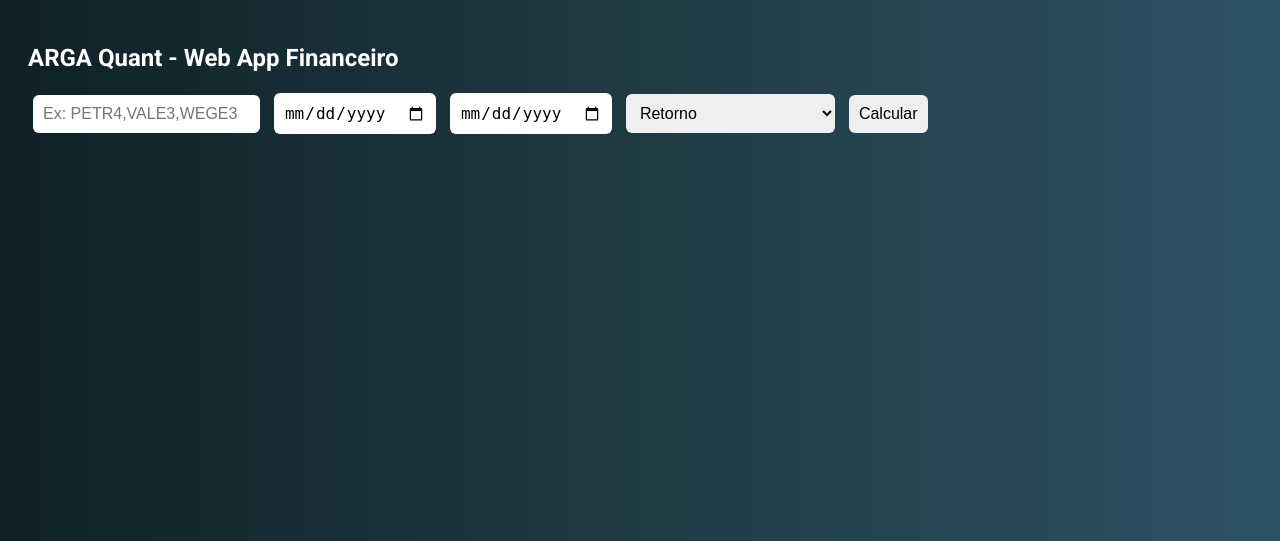
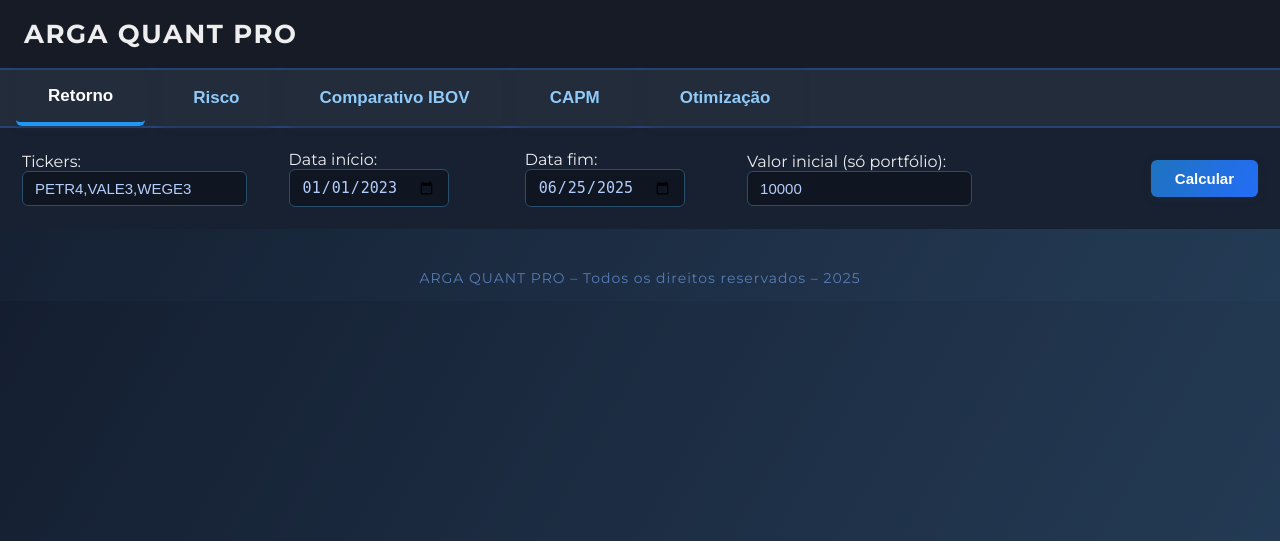
Before and after one commit to alanrichard77/stockquantarga, a Flask app: page / in a window 1280 px wide. Shown: the top 541 px of the page. Run offline with Flask 3, Linux system fonts and the light colour scheme.

Commit message:
Add files via upload

```diff
--- a/app.py
+++ b/app.py
@@ -1,4 +1,3 @@
-
 import yfinance as yf
 import pandas as pd
 import numpy as np
@@ -8,97 +7,121 @@ import plotly.io as pio
 
 app = Flask(__name__)
 
+def corrigir_tickers(tickers):
+    return [t.upper() + '.SA' if (not t.endswith('.SA') and t != '^BVSP') else t.upper() for t in tickers]
+
 def baixar_dados(tickers, inicio, fim):
-    df = yf.download(tickers, start=inicio, end=fim)['Close']
-    if isinstance(df, pd.Series):
-        df = df.to_frame()
+    tickers_corrigidos = corrigir_tickers(tickers)
+    df = yf.download(tickers_corrigidos, start=inicio, end=fim)['Close']
+    df.columns = [c.replace('.SA', '') for c in df.columns]
     return df.dropna()
 
 @app.route('/', methods=['GET', 'POST'])
 def index():
     resultado = None
     grafico_json = None
+    aba = 'retorno'
+    tickers = ['PETR4', 'VALE3', 'WEGE3']
+    inicio = '2023-01-01'
+    fim = pd.Timestamp.today().strftime('%Y-%m-%d')
+    valor_inicial = 10000
+
     if request.method == 'POST':
-        tickers = request.form['tickers'].upper().replace(" ", "").split(',')
+        aba = request.form['aba']
+        tickers = request.form['tickers'].replace(' ', '').split(',')
         inicio = request.form['inicio']
         fim = request.form['fim']
-        tipo = request.form['tipo']
+        valor_inicial = float(request.form.get('valor_inicial', 10000))
+
         df = baixar_dados(tickers + ['^BVSP'], inicio, fim)
-        df.columns = [t.replace('.SA', '') if '.SA' in t else t for t in df.columns]
-        df.dropna(inplace=True)
+        if len(df) == 0:
+            resultado = "Nenhum dado encontrado para os parâmetros selecionados."
+        else:
+            if aba == 'retorno':
+                retorno_simples = ((df.iloc[-1] / df.iloc[0]) - 1) * 100
+                retorno_log = np.log(df / df.shift(1)).mean() * 252 * 100
+                resultado = {
+                    "Retorno Simples (%)": retorno_simples.round(2).to_dict(),
+                    "Retorno Log (%)": retorno_log.round(2).to_dict()
+                }
+                fig = go.Figure()
+                for col in df.columns:
+                    fig.add_trace(go.Scatter(x=df.index, y=df[col], name=col))
+                fig.update_layout(title="Histórico de Preços", template="plotly_dark")
+                grafico_json = pio.to_html(fig, full_html=False)
 
-        if tipo == 'retorno':
-            retorno_simples = ((df.iloc[-1] / df.iloc[0]) - 1) * 100
-            retorno_log = np.log(df / df.shift(1)).mean() * 252 * 100
-            resultado = {
-                "Retorno Simples (%)": retorno_simples.round(2).to_dict(),
-                "Retorno Log (%)": retorno_log.round(2).to_dict()
-            }
-            fig = go.Figure()
-            for col in df.columns:
-                fig.add_trace(go.Scatter(x=df.index, y=df[col], name=col))
-            fig.update_layout(title="Histórico de Preços", template="plotly_dark")
-            grafico_json = pio.to_html(fig, full_html=False)
+            elif aba == 'risco':
+                retorno = df.pct_change().dropna()
+                vol_anual = retorno.std() * np.sqrt(252) * 100
+                cov = retorno.cov()
+                corr = retorno.corr()
+                resultado = {
+                    "Volatilidade (%)": vol_anual.round(2).to_dict(),
+                    "Covariância": cov.round(4).to_dict(),
+                    "Correlação": corr.round(4).to_dict()
+                }
+                fig = go.Figure(data=[go.Bar(x=vol_anual.index, y=vol_anual.values)])
+                fig.update_layout(title="Volatilidade Anualizada (%)", template="plotly_dark")
+                grafico_json = pio.to_html(fig, full_html=False)
 
-        elif tipo == 'risco':
-            retorno = df.pct_change().dropna()
-            vol_anual = retorno.std() * np.sqrt(252) * 100
-            cov = retorno.cov()
-            corr = retorno.corr()
-            resultado = {
-                "Volatilidade (%)": vol_anual.round(2).to_dict(),
-                "Covariância": cov.to_dict(),
-                "Correlação": corr.to_dict()
-            }
-            fig = go.Figure(data=[go.Bar(x=vol_anual.index, y=vol_anual.values)])
-            fig.update_layout(title="Volatilidade Anualizada (%)", template="plotly_dark")
-            grafico_json = pio.to_html(fig, full_html=False)
+            elif aba == 'comparativo':
+                ativo = tickers[0]
+                df['DIF'] = df[ativo].pct_change() - df['^BVSP'].pct_change()
+                resultado = {"Média Diferença %": round(df['DIF'].mean() * 100, 2)}
+                fig = go.Figure()
+                fig.add_trace(go.Scatter(x=df.index, y=df['DIF'] * 100, name='Diferença %'))
+                fig.update_layout(title=f'Diferença Diária %: {ativo} x IBOV', template="plotly_dark")
+                grafico_json = pio.to_html(fig, full_html=False)
 
-        elif tipo == 'comparativo':
-            ativo = tickers[0]
-            df['DIF'] = df[ativo].pct_change() - df['^BVSP'].pct_change()
-            resultado = {"Média Diferença %": round(df['DIF'].mean() * 100, 2)}
-            fig = go.Figure()
-            fig.add_trace(go.Scatter(x=df.index, y=df['DIF'] * 100, name='Diferença %'))
-            fig.update_layout(title=f'Diferença Diária %: {ativo} x IBOV', template="plotly_dark")
-            grafico_json = pio.to_html(fig, full_html=False)
+            elif aba == 'capm':
+                retorno = np.log(df / df.shift(1)).dropna()
+                rf = 0.1375  # taxa livre de risco (13.75%)
+                rm = retorno['^BVSP'].mean() * 252
+                capms = {}
+                betas = {}
+                for ticker in tickers:
+                    if ticker == '^BVSP': continue
+                    beta = retorno[ticker].cov(retorno['^BVSP']) / retorno['^BVSP'].var()
+                    betas[ticker] = round(beta, 3)
+                    capm = rf + beta * (rm - rf)
+                    capms[ticker] = round(capm * 100, 2)
+                resultado = {
+                    "Beta": betas,
+                    "Retorno esperado CAPM (%)": capms
+                }
+                fig = go.Figure(data=[go.Bar(x=list(capms.keys()), y=list(capms.values()))])
+                fig.update_layout(title="Retorno Esperado pelo CAPM (%)", template="plotly_dark")
+                grafico_json = pio.to_html(fig, full_html=False)
 
-        elif tipo == 'capm':
-            retorno = np.log(df / df.shift(1)).dropna()
-            rf = 0.1375  # taxa livre de risco (13.75%)
-            rm = retorno['^BVSP'].mean() * 252
-            capms = {}
-            for ticker in tickers:
-                if ticker == '^BVSP': continue
-                beta = retorno[ticker].cov(retorno['^BVSP']) / retorno['^BVSP'].var()
-                capm = rf + beta * (rm - rf)
-                capms[ticker] = round(capm * 100, 2)
-            resultado = {"CAPM (%)": capms}
-            fig = go.Figure(data=[go.Bar(x=list(capms.keys()), y=list(capms.values()))])
-            fig.update_layout(title="Retorno Esperado pelo CAPM (%)", template="plotly_dark")
-            grafico_json = pio.to_html(fig, full_html=False)
+            elif aba == 'otimizacao':
+                retorno = np.log(df / df.shift(1)).dropna()
+                n = len(tickers)
+                pesos = np.random.random(n)
+                pesos /= pesos.sum()
+                mean_returns = retorno[tickers].mean() * 252
+                cov_matrix = retorno[tickers].cov() * 252
+                retorno_esperado = np.dot(pesos, mean_returns)
+                volatilidade = np.sqrt(np.dot(pesos.T, np.dot(cov_matrix, pesos)))
+                sharpe = (retorno_esperado - 0.1375) / volatilidade
+                resultado = {
+                    "Retorno Esperado (%)": round(retorno_esperado * 100, 2),
+                    "Volatilidade (%)": round(volatilidade * 100, 2),
+                    "Sharpe Ratio": round(sharpe, 2),
+                    "Pesos (%)": dict(zip(tickers, (pesos * 100).round(2)))
+                }
+                fig = go.Figure(data=[go.Pie(labels=tickers, values=pesos, hole=.3)])
+                fig.update_layout(title="Alocação Otimizada (simulada)", template="plotly_dark")
+                grafico_json = pio.to_html(fig, full_html=False)
 
-        elif tipo == 'otimizacao':
-            retorno = np.log(df / df.shift(1)).dropna()
-            num_assets = len(tickers)
-            pesos = np.random.random(num_assets)
-            pesos /= pesos.sum()
-            mean_returns = retorno[tickers].mean() * 252
-            cov_matrix = retorno[tickers].cov() * 252
-            retorno_esperado = np.dot(pesos, mean_returns)
-            volatilidade = np.sqrt(np.dot(pesos.T, np.dot(cov_matrix, pesos)))
-            sharpe = (retorno_esperado - 0.1375) / volatilidade
-            resultado = {
-                "Retorno Esperado (%)": round(retorno_esperado * 100, 2),
-                "Volatilidade (%)": round(volatilidade * 100, 2),
-                "Sharpe Ratio": round(sharpe, 2),
-                "Pesos (%)": dict(zip(tickers, (pesos * 100).round(2)))
-            }
-            fig = go.Figure(data=[go.Pie(labels=tickers, values=pesos, hole=.3)])
-            fig.update_layout(title="Alocação Otimizada (simulada)", template="plotly_dark")
-            grafico_json = pio.to_html(fig, full_html=False)
-
-    return render_template("index.html", resultado=resultado, grafico=grafico_json)
+    return render_template("index.html",
+        resultado=resultado,
+        grafico=grafico_json,
+        aba=aba,
+        tickers=','.join(tickers),
+        inicio=inicio,
+        fim=fim,
+        valor_inicial=valor_inicial
+    )
 
 if __name__ == '__main__':
     app.run(debug=True)
--- a/requirements.txt
+++ b/requirements.txt
@@ -1,4 +1,3 @@
-
 flask
 yfinance
 pandas
--- a/templates/index.html
+++ b/templates/index.html
@@ -1,55 +1,137 @@
-
 <!DOCTYPE html>
 <html>
 <head>
-    <title>ARGA Quant</title>
-    <link href="https://fonts.googleapis.com/css2?family=Roboto:wght@400;700&display=swap" rel="stylesheet">
+    <title>ARGA QUANT PRO</title>
+    <link href="https://fonts.googleapis.com/css2?family=Montserrat:wght@400;700&display=swap" rel="stylesheet">
     <style>
         body {
-            background: linear-gradient(to right, #0f2027, #203a43, #2c5364);
-            font-family: 'Roboto', sans-serif;
+            background: linear-gradient(120deg, #141e30, #243b55);
+            font-family: 'Montserrat', Arial, sans-serif;
+            color: #eee;
+            margin: 0; padding: 0;
+        }
+        .top-bar {
+            background: #161b26;
+            padding: 18px 24px;
+            font-size: 26px;
+            font-weight: 700;
+            letter-spacing: 1.5px;
+            border-bottom: 2px solid #244477;
+        }
+        .tabs {
+            display: flex;
+            background: #222c3b;
+            border-bottom: 2px solid #244477;
+        }
+        .tab {
+            padding: 16px 32px;
+            cursor: pointer;
+            color: #90caf9;
+            font-size: 17px;
+            font-weight: 700;
+            transition: 0.2s;
+            border: none;
+            background: none;
+        }
+        .tab.selected {
             color: #fff;
-            padding: 20px;
+            border-bottom: 4px solid #2196f3;
+            background: #222c3b;
         }
-        input, select, button {
-            padding: 10px;
-            margin: 5px;
+        .input-row {
+            display: flex;
+            gap: 18px;
+            background: #172131;
+            padding: 22px;
+            align-items: center;
+        }
+        input, select {
+            padding: 8px 12px;
+            border-radius: 6px;
+            border: 1px solid #274e6a;
+            font-size: 15px;
+            background: #101621;
+            color: #b2cdfc;
+        }
+        button {
+            padding: 10px 24px;
             border-radius: 6px;
             border: none;
-            font-size: 16px;
+            background: linear-gradient(120deg, #1e73be, #246df7);
+            color: #fff;
+            font-weight: bold;
+            font-size: 15px;
+            cursor: pointer;
+            margin-left: 16px;
+            box-shadow: 0 2px 6px #222c3b80;
+            transition: 0.18s;
         }
-        .result, .graph {
-            margin-top: 20px;
+        button:hover {
+            background: linear-gradient(120deg, #2196f3, #287fff);
         }
-        h1 { font-size: 24px; }
+        .results {
+            margin: 36px 0 0 0;
+            padding: 0 30px;
+        }
+        .card {
+            background: #1c2536;
+            margin: 20px 0;
+            padding: 28px 26px 16px 26px;
+            border-radius: 18px;
+            box-shadow: 0 6px 32px #0008;
+        }
+        .footer {
+            text-align: center;
+            color: #7db0ff;
+            margin-top: 40px;
+            font-size: 14px;
+            opacity: 0.6;
+            letter-spacing: 1px;
+            padding-bottom: 14px;
+        }
+        pre { color: #a5e6ff; }
+        @media (max-width: 800px) {
+            .input-row { flex-direction: column; align-items: stretch; }
+            .results { padding: 0 5vw; }
+        }
     </style>
 </head>
 <body>
-    <h1>ARGA Quant - Web App Financeiro</h1>
+    <div class="top-bar">ARGA QUANT PRO</div>
     <form method="post">
-        <input type="text" name="tickers" placeholder="Ex: PETR4,VALE3,WEGE3" required>
-        <input type="date" name="inicio" required>
-        <input type="date" name="fim" required>
-        <select name="tipo">
-            <option value="retorno">Retorno</option>
-            <option value="risco">Risco</option>
-            <option value="comparativo">Comparativo com IBOV</option>
-        </select>
+        <div class="tabs">
+            <button class="tab {{ 'selected' if aba=='retorno' else '' }}" name="aba" value="retorno">Retorno</button>
+            <button class="tab {{ 'selected' if aba=='risco' else '' }}" name="aba" value="risco">Risco</button>
+            <button class="tab {{ 'selected' if aba=='comparativo' else '' }}" name="aba" value="comparativo">Comparativo IBOV</button>
+            <button class="tab {{ 'selected' if aba=='capm' else '' }}" name="aba" value="capm">CAPM</button>
+            <button class="tab {{ 'selected' if aba=='otimizacao' else '' }}" name="aba" value="otimizacao">Otimização</button>
+        </div>
+        <div class="input-row">
+            <label>Tickers: <input type="text" name="tickers" value="{{ tickers }}"></label>
+            <label>Data início: <input type="date" name="inicio" value="{{ inicio }}"></label>
+            <label>Data fim: <input type="date" name="fim" value="{{ fim }}"></label>
+            <label>Valor inicial (só portfólio): <input type="number" name="valor_inicial" value="{{ valor_inicial }}"></label>
             <button type="submit">Calcular</button>
+        </div>
     </form>
 
+    <div class="results">
         {% if resultado %}
-    <div class="result">
-        <h2>Resultado:</h2>
-        <pre>{{ resultado }}</pre>
+        <div class="card">
+            <h2>Resultados:</h2>
+            <pre>{{ resultado | tojson(indent=2) }}</pre>
         </div>
         {% endif %}
 
         {% if grafico %}
-    <div class="graph">
+        <div class="card">
             <h2>Gráfico:</h2>
             {{ grafico|safe }}
         </div>
         {% endif %}
+    </div>
+    <div class="footer">
+        ARGA QUANT PRO – Todos os direitos reservados – 2025
+    </div>
 </body>
 </html>
```
Lines whose indentation alone changed are shown as unchanged.
